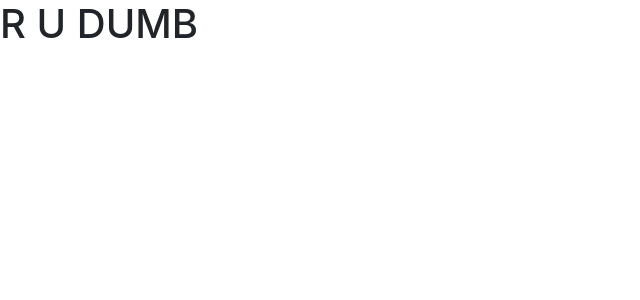
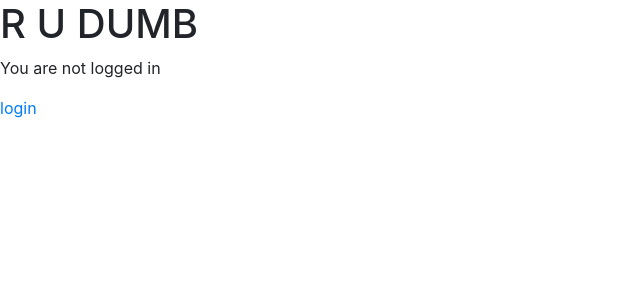
Before and after one commit to HE-Arc/r-u-dumb, a Django app: template rudumb/rudumbapp/templates/rudumbapp/index.html in a window 1280 px wide. Shown: the top 300 px of the page, without its empty margins (0-640 px from the left). Run offline with Django 3.2, Linux system fonts and the light colour scheme; the template is opened without the code that fills it, so the values that code supplies are empty; some libraries are stand-ins or nearby versions.

Commit message:
Login change

```diff
--- a/rudumb/rudumb/settings.py
+++ b/rudumb/rudumb/settings.py
@@ -27,7 +27,8 @@ DEBUG = True
 
 ALLOWED_HOSTS = []
 
-LOGIN_REDIRECT_URL = '/'
+LOGIN_REDIRECT_URL = 'index'
+LOGOUT_REDIRECT_URL = 'index'
 
 
 # Application definition
--- a/rudumb/rudumbapp/templates/rudumbapp/index.html
+++ b/rudumb/rudumbapp/templates/rudumbapp/index.html
@@ -9,5 +9,13 @@
 
 <body>
     <h1>R U DUMB</h1>
+
+{% if user.is_authenticated %}
+  Hi {{ user.username }}!
+  <p><a href="{% url 'logout' %}">logout</a></p>
+{% else %}
+  <p>You are not logged in</p>
+  <a href="{% url 'login' %}">login</a>
+{% endif %}
 </body>
 </html>
--- a/rudumb/rudumbapp/urls.py
+++ b/rudumb/rudumbapp/urls.py
@@ -5,6 +5,6 @@ from django.views.generic.base import TemplateView # new
 from . import views
 
 urlpatterns = [
-    path('', views.index, name='index'),
     path('accounts/', include('django.contrib.auth.urls')),
+    path('', TemplateView.as_view(template_name='index.html'), name='index'),
 ]
```
